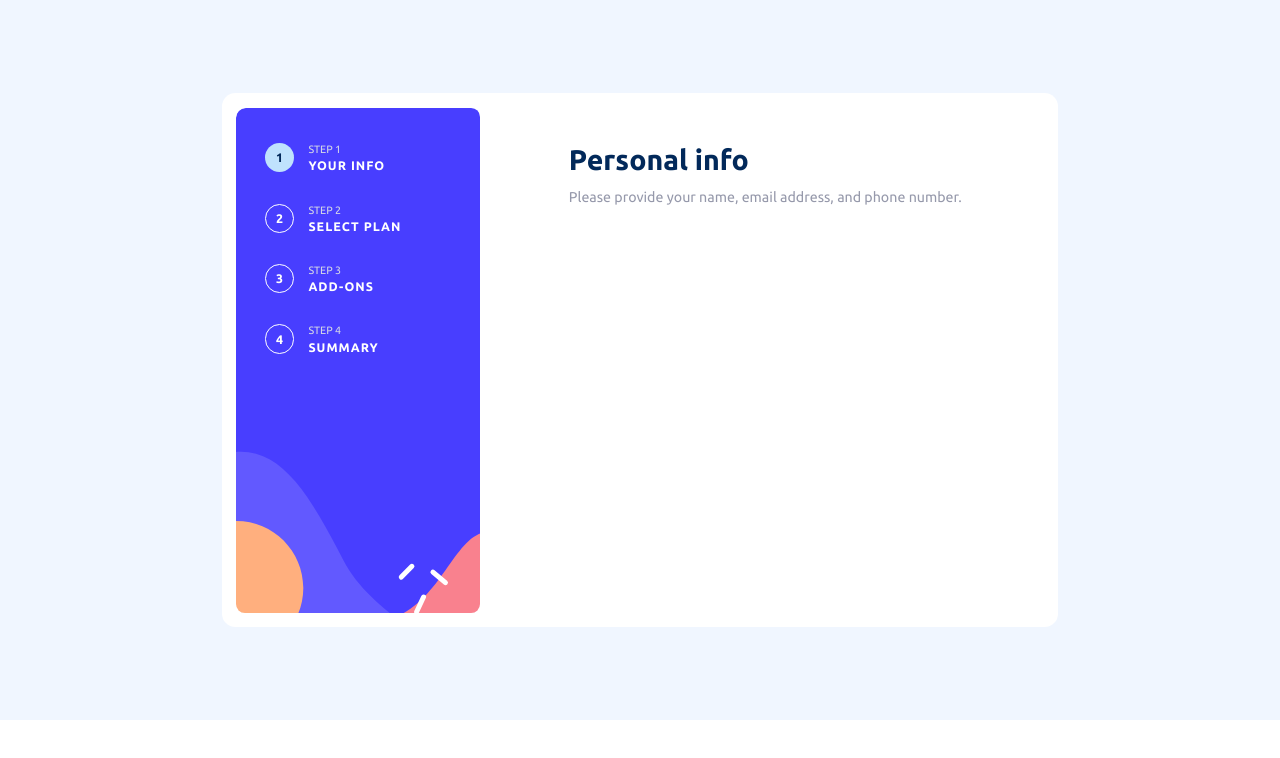
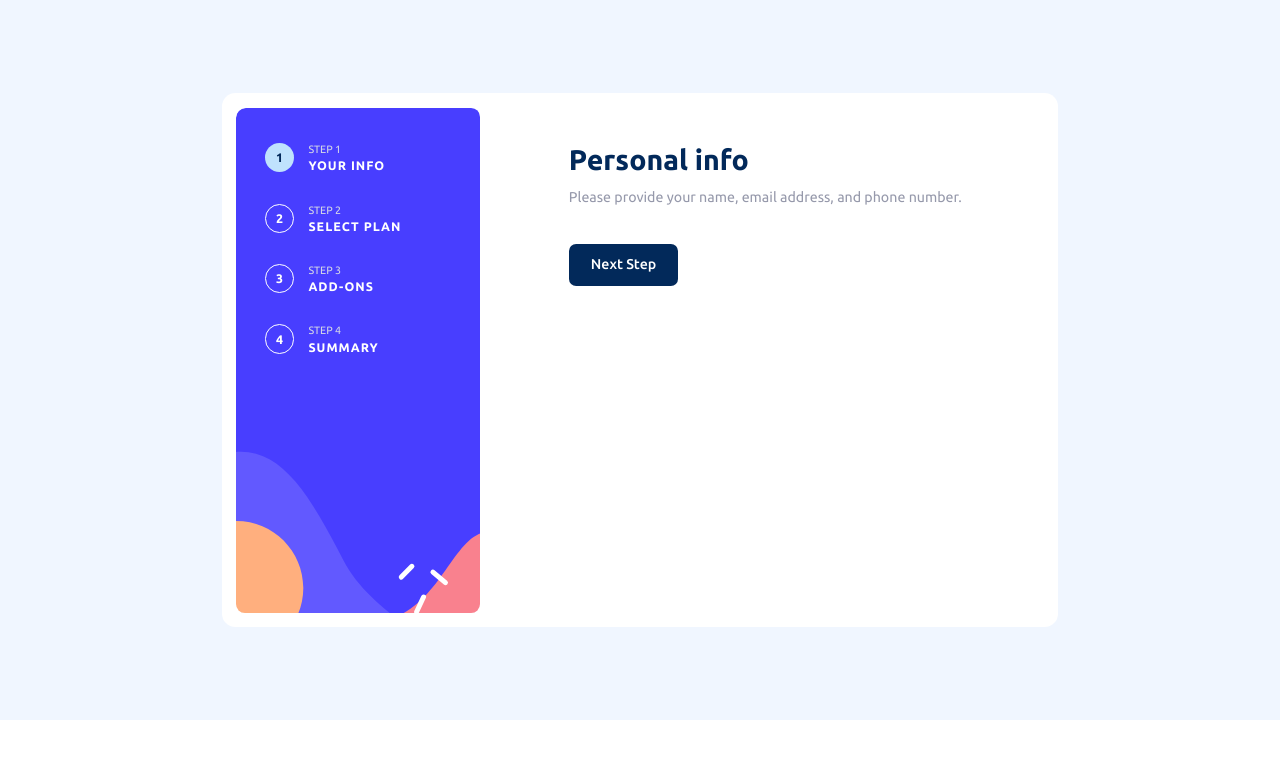
Before and after one commit to CodeVee/multi-step-form, an Angular app: page / in a window 1280 px wide. Shown: the top 758 px of the page. Built offline with nearby package versions, Linux system fonts and the light colour scheme.

Commit message:
added button to form

```diff
--- a/src/app/step-form/step-form.component.html
+++ b/src/app/step-form/step-form.component.html
@@ -3,4 +3,7 @@
     <span header>{{ currentTitle.header }}</span>
     <span sub-header>{{ currentTitle.subHeader }}</span>
   </app-header>
+  <div class="flex justify-between">
+    <app-button (btnClicked)="nextStep()"></app-button>
+  </div>
 </div>
--- a/src/app/step-form/step-form.component.ts
+++ b/src/app/step-form/step-form.component.ts
@@ -1,19 +1,25 @@
-import { Component, Input } from '@angular/core';
+import { Component, EventEmitter, Input, Output } from '@angular/core';
 import { CommonModule } from '@angular/common';
 import { HeaderComponent } from '../header/header.component';
+import { ButtonComponent } from '../button.component';
 
 @Component({
   selector: 'app-step-form',
   standalone: true,
-  imports: [CommonModule, HeaderComponent],
+  imports: [CommonModule, HeaderComponent, ButtonComponent],
   templateUrl: './step-form.component.html',
   styles: []
 })
 export class StepFormComponent {
   @Input() activeStep: number | undefined
+  @Output() stepForwarded = new EventEmitter<void>()
 
   get currentTitle() {
     return TITLES.find(t => t.step === this.activeStep)
+  }
+
+  nextStep() {
+    this.stepForwarded.emit()
   }
 }
 
```
